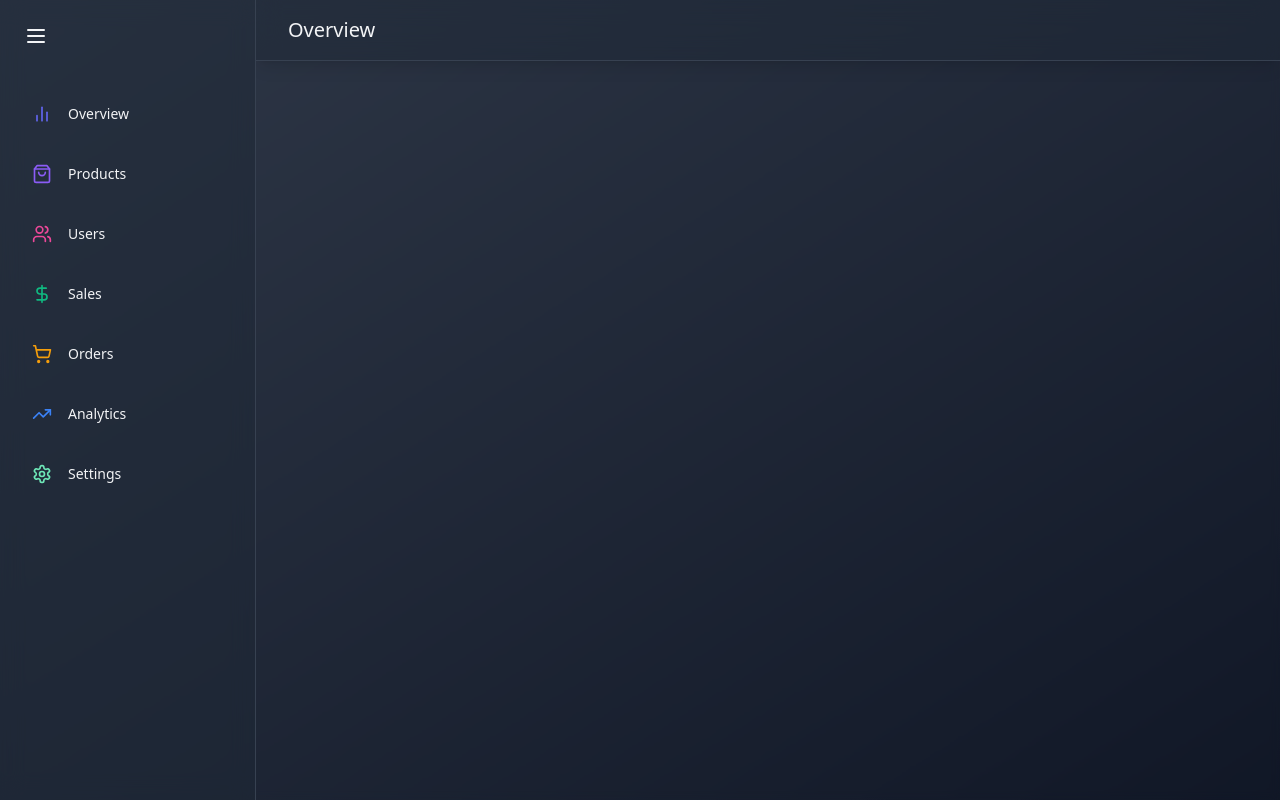
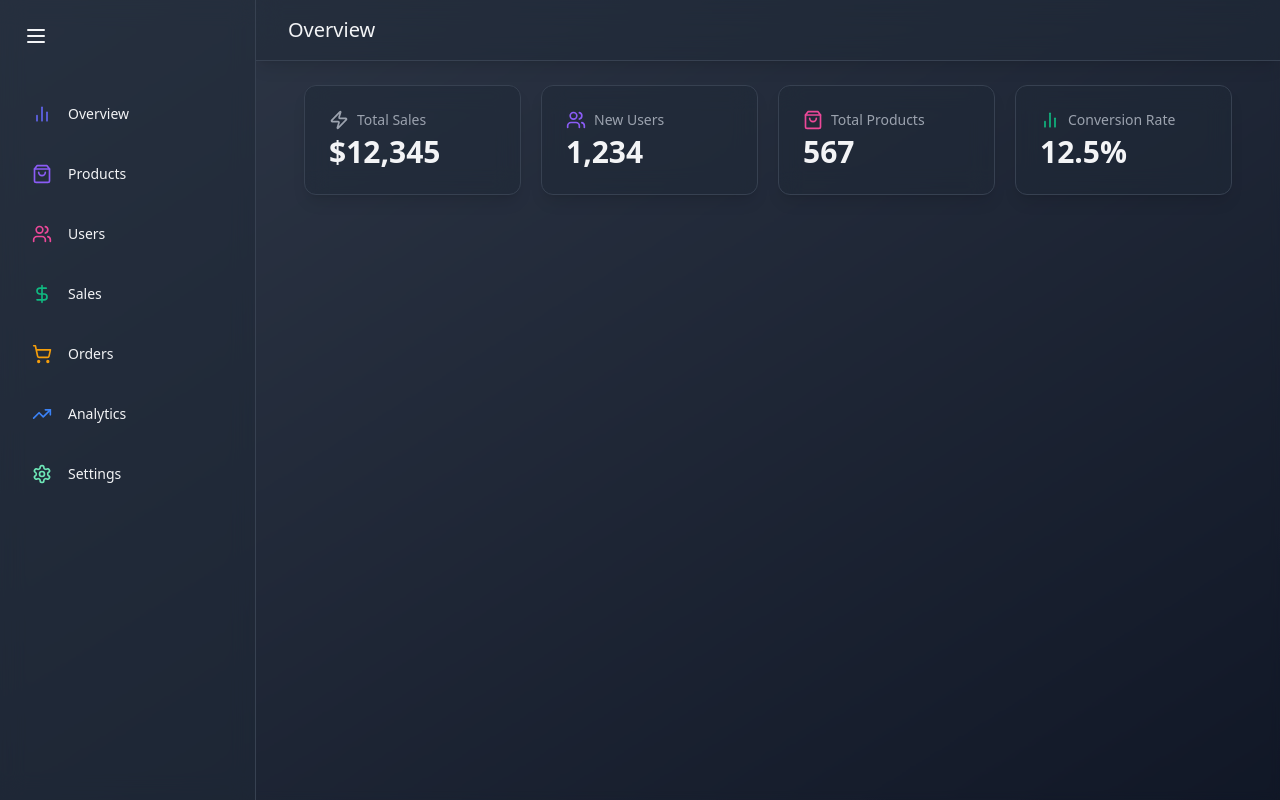
Before and after one commit to zreonx/dashboard-template, a React (Vite) app: page / in a window 1280 px wide. Built offline with nearby package versions, Linux system fonts and the light colour scheme.

Commit message:
added stat card

```diff
--- a/src/components/common/StatCard.jsx
+++ b/src/components/common/StatCard.jsx
@@ -1,7 +1,23 @@
-import React from "react";
+import { motion } from "framer-motion";
+import { Icon } from "lucide-react";
 
-function StatCard() {
-  return <div>stat</div>;
+function StatCard({ name, icon: Icon, value, color }) {
+  return (
+    <motion.div
+      className='bg-gray-800 bg-opacity-50 backdrop-blur-md overflow-hidden shadow-lg rounded-xl border border-gray-700'
+      whileHover={{
+        y: -5,
+        boxShadow: "0 25px -12px rgba(0,0,0,0.5)",
+      }}
+    >
+      <div className='px-4 sm:p-6'>
+        <span className='flex items-center text-sm font-medium text-gray-400'>
+          <Icon size={20} className='mr-2 ' style={{ color }} /> {name}
+        </span>
+        <p className='mt-1 text-3xl font-semibold text-gray-100'> {value}</p>
+      </div>
+    </motion.div>
+  );
 }
 
 export default StatCard;
--- a/src/pages/OverViewPage.jsx
+++ b/src/pages/OverViewPage.jsx
@@ -1,5 +1,25 @@
 import Header from "../components/common/Header";
-import { motion } from "framer-motion";
+import { color, motion } from "framer-motion";
+import StatCard from "../components/common/StatCard";
+import { BarChart2, ShoppingBag, Users, Zap } from "lucide-react";
+import React from "react";
+
+const STATS = [
+  { name: "Total Sales", icon: Zap, value: "$12,345", color: "#6366f" },
+  { name: "New Users", icon: Users, value: "1,234", color: "#8B5CF6" },
+  {
+    name: "Total Products",
+    icon: ShoppingBag,
+    value: "567",
+    color: "#EC4899",
+  },
+  {
+    name: "Conversion Rate",
+    icon: BarChart2,
+    value: "12.5%",
+    color: "#10B981",
+  },
+];
 
 const OverViewPage = () => {
   return (
@@ -7,7 +27,23 @@ const OverViewPage = () => {
       <Header title='Overview' />
       <main className='max-w-7xl mx-auto py-6 px-4 lg:px-8 xl:px-12'>
         {/* Stats */}
-        <motion.div className=''></motion.div>
+        <motion.div
+          className='grid grid-cols-1 gap-5 sm:grid-cols-2 lg:grid-cols-4 mb-8'
+          initial={{ opacity: 0, y: 20 }}
+          animate={{ opacity: 1, y: 0 }}
+          transition={{ duration: 1 }}
+        >
+          {STATS.map((item) => (
+            <React.Fragment key={item.name}>
+              <StatCard
+                name={item.name}
+                icon={item.icon}
+                value={item.value}
+                color={item.color}
+              />
+            </React.Fragment>
+          ))}
+        </motion.div>
       </main>
     </div>
   );
```
